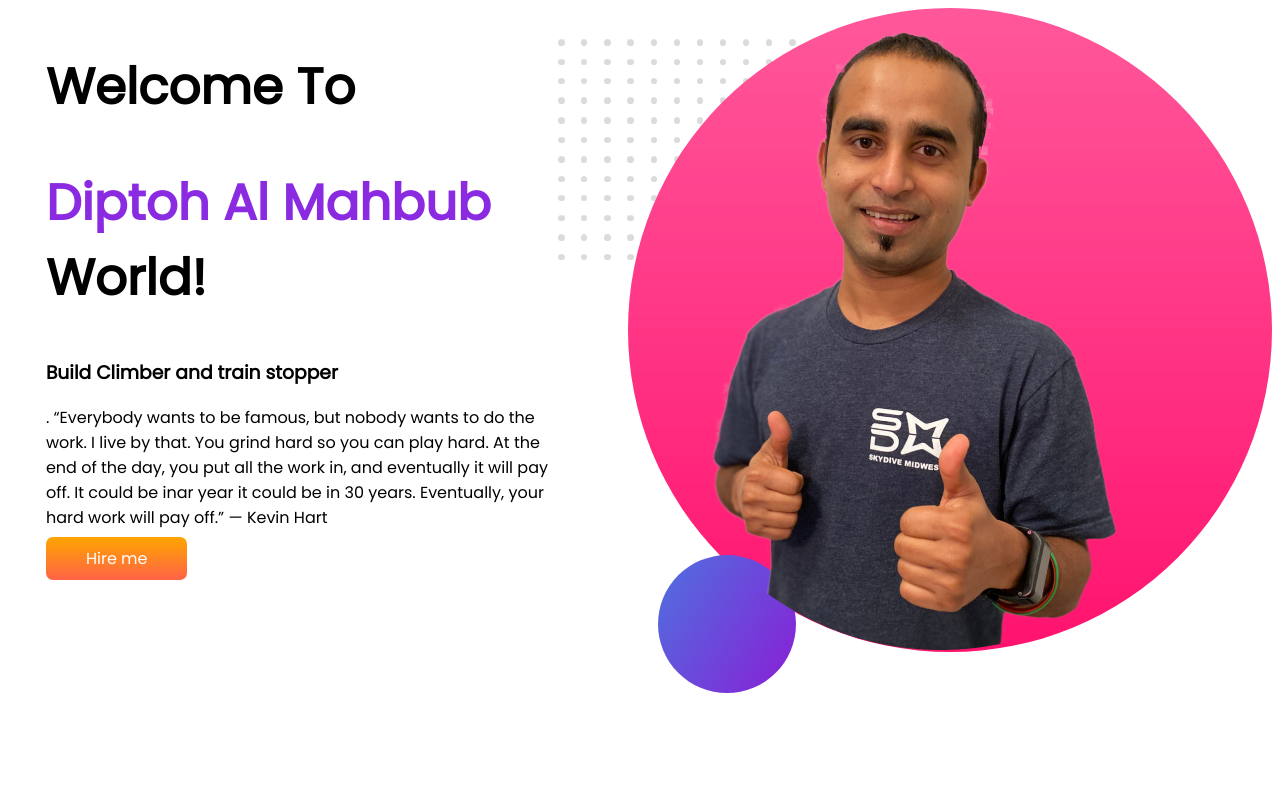
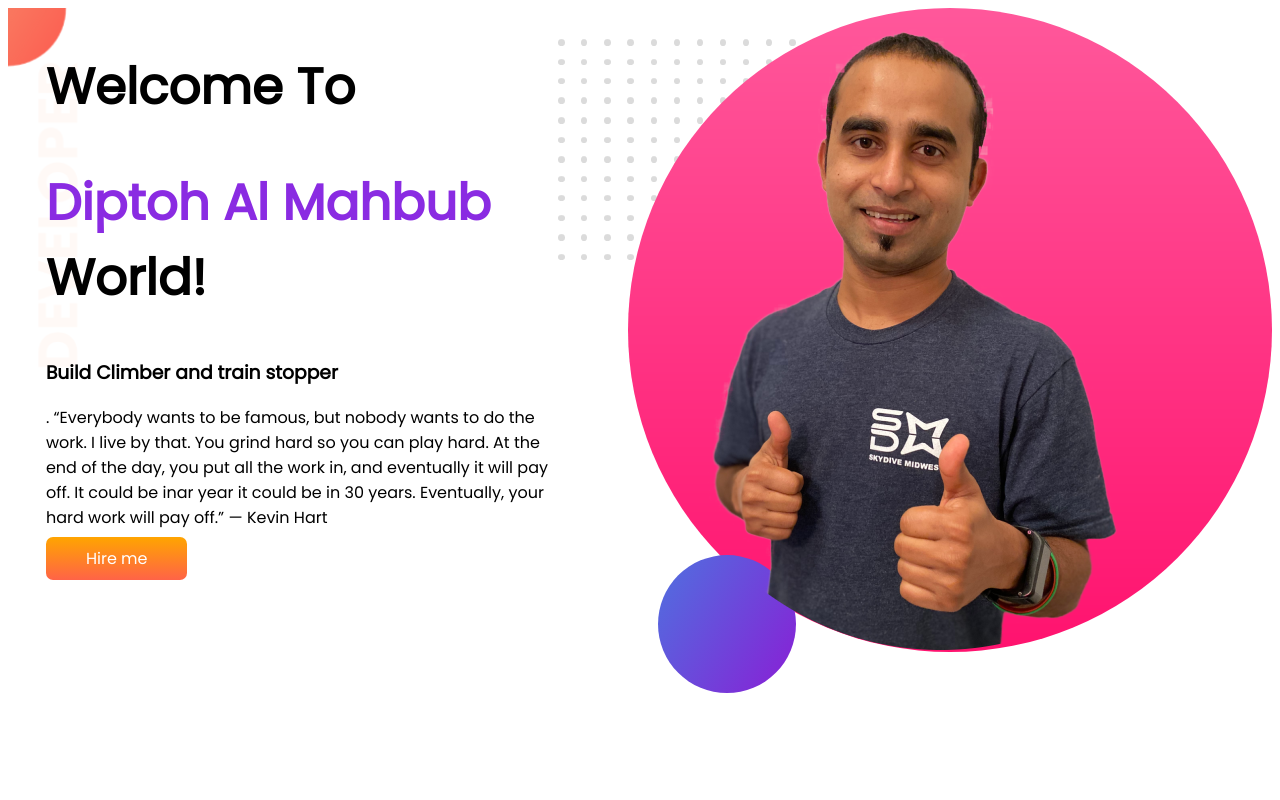
Before and after one commit to Mahabubhasan01/developer-portfolio, a plain HTML site: page index.html in a window 1280 px wide. Shown: the top 800 px of the page. Drawn offline with Linux system fonts and the light colour scheme.

Commit message:
typing-mistake

```diff
--- a/style.css
+++ b/style.css
@@ -36,7 +36,7 @@ span{
 
 }
 
-.top-bannr{
+.top-banner{
     background-image:url(images/top-banner.png);
     background-repeat: no-repeat;
 }
```
